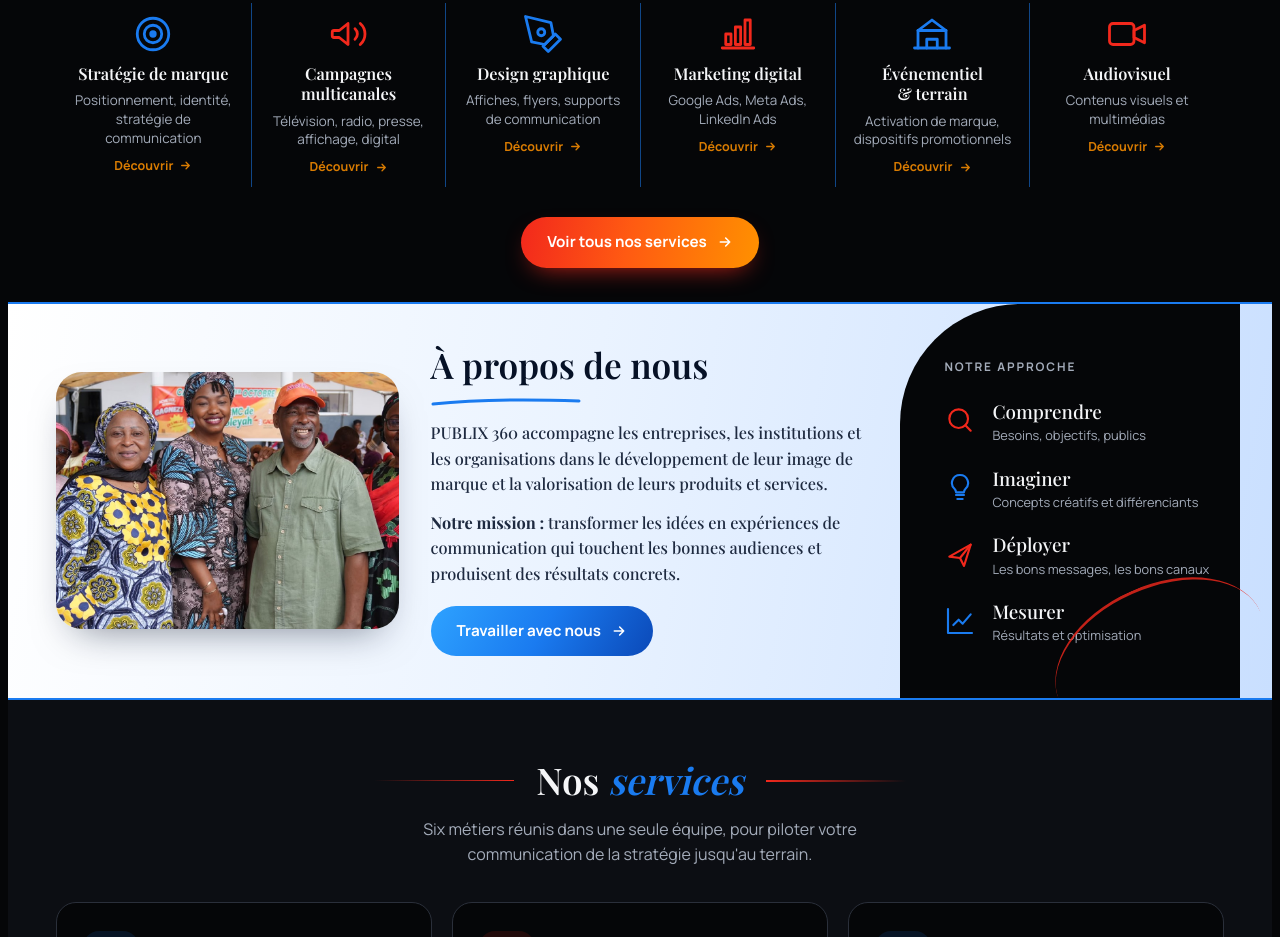
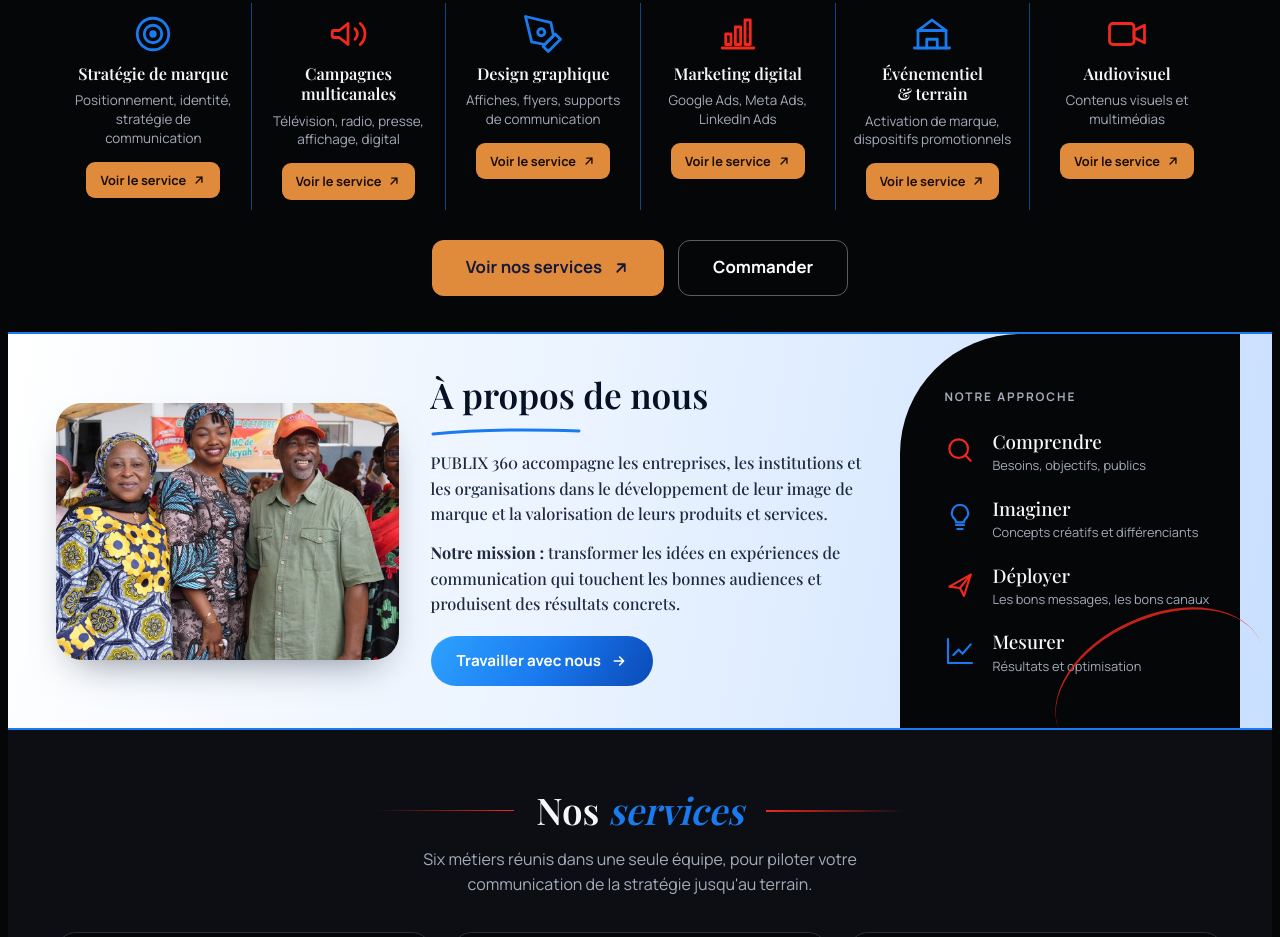
Before and after one commit to aissatoubalde-cell/publix, a plain HTML site: page index.html in a window 1280 px wide. Shown: the part 788-1725 px from the top of the page. Drawn offline with nearby package versions, Linux system fonts and the light colour scheme; a web font is replaced by a local one.

Commit message:
Boutons de la bande de services au style du modèle
Co-Authored-By: Claude Opus 5.5 <noreply@anthropic.com>

```diff
--- a/index.html
+++ b/index.html
@@ -162,14 +162,18 @@ svg.ic{width:20px;height:20px;flex:none}
 .svc-link{display:flex;flex-direction:column;align-items:center;gap:8px;width:100%;height:100%;text-decoration:none;color:inherit;padding:10px 6px;border-radius:14px;transition:background .25s,transform .25s}
 .services li{padding:0 8px}
 .svc-link svg{transition:transform .3s}
-.svc-more{display:inline-flex;align-items:center;gap:6px;font-size:.78rem;font-weight:700;color:var(--orange);opacity:0;transform:translateY(-4px);transition:all .25s}
-.svc-more svg{width:13px!important;height:13px!important;color:currentColor!important}
+.svc-more{margin-top:6px;display:inline-flex;align-items:center;gap:6px;font-size:.8rem;font-weight:700;color:#1A0E02;background:#E08A3C;padding:8px 14px;border-radius:9px;transition:background .2s,transform .2s}
+.svc-more svg{width:14px!important;height:14px!important;color:currentColor!important}
 .svc-link:hover,.svc-link:focus-visible{background:var(--ink-3);transform:translateY(-3px)}
 .svc-link:hover>svg,.svc-link:focus-visible>svg{transform:scale(1.12)}
-.svc-link:hover .svc-more,.svc-link:focus-visible .svc-more{opacity:1;transform:none}
-.svc-more{opacity:.85;transform:none}
-.svc-all{display:flex;justify-content:center;padding-bottom:34px}
-.svc-all .btn svg{color:currentColor;width:16px;height:16px}
+.svc-link:hover .svc-more,.svc-link:focus-visible .svc-more{background:var(--orange)}
+.svc-all{display:flex;flex-wrap:wrap;justify-content:center;gap:14px;padding-bottom:36px}
+.sq-btn{display:inline-flex;align-items:center;justify-content:center;gap:10px;min-height:56px;padding:0 34px;border-radius:12px;font-family:var(--f-body);font-weight:800;font-size:1.05rem;text-decoration:none;transition:background .2s,border-color .2s,transform .2s}
+.sq-btn svg{width:18px!important;height:18px!important;color:currentColor!important}
+.sq-fill{background:#E08A3C;color:#14193A}
+.sq-fill:hover{background:var(--orange);transform:translateY(-2px)}
+.sq-line{border:1.5px solid rgba(255,255,255,.35);color:#fff}
+.sq-line:hover{border-color:var(--blue);background:rgba(26,123,240,.12)}
 
 /* détail des services */
 .sdetail{padding-block:60px 70px;background:var(--ink-2);border-bottom:1px solid var(--line)}
@@ -454,14 +458,14 @@ textarea{min-height:110px;resize:vertical}
 <section class="services" aria-label="Aperçu de nos services">
   <div class="wrap">
     <ul>
-      <li><a class="svc-link" href="#svc-strategie"><svg viewBox="0 0 24 24" fill="none" stroke="currentColor" stroke-width="1.6" stroke-linecap="round" stroke-linejoin="round" aria-hidden="true"><circle cx="12" cy="12" r="9"/><circle cx="12" cy="12" r="5"/><circle cx="12" cy="12" r="1.3" fill="currentColor"/></svg><h3>Stratégie de marque</h3><p>Positionnement, identité, stratégie de communication</p><span class="svc-more">Découvrir <svg viewBox="0 0 24 24" fill="none" stroke="currentColor" stroke-width="2.4" stroke-linecap="round" stroke-linejoin="round" aria-hidden="true"><path d="M5 12h14M13 6l6 6-6 6"/></svg></span></a></li>
-      <li><a class="svc-link" href="#svc-campagnes"><svg viewBox="0 0 24 24" fill="none" stroke="currentColor" stroke-width="1.6" stroke-linecap="round" stroke-linejoin="round" aria-hidden="true"><path d="M3 11v2a1 1 0 0 0 1 1h3l5 4V6L7 10H4a1 1 0 0 0-1 1z"/><path d="M16 9a4 4 0 0 1 0 6M19 6a8 8 0 0 1 0 12"/></svg><h3>Campagnes multicanales</h3><p>Télévision, radio, presse, affichage, digital</p><span class="svc-more">Découvrir <svg viewBox="0 0 24 24" fill="none" stroke="currentColor" stroke-width="2.4" stroke-linecap="round" stroke-linejoin="round" aria-hidden="true"><path d="M5 12h14M13 6l6 6-6 6"/></svg></span></a></li>
-      <li><a class="svc-link" href="#svc-design"><svg viewBox="0 0 24 24" fill="none" stroke="currentColor" stroke-width="1.6" stroke-linecap="round" stroke-linejoin="round" aria-hidden="true"><path d="M12 19l7-7 3 3-7 7-3-3z"/><path d="M18 13l-1.5-7.5L2 2l3.5 14.5L13 18l5-5z"/><circle cx="11" cy="11" r="2"/></svg><h3>Design graphique</h3><p>Affiches, flyers, supports de communication</p><span class="svc-more">Découvrir <svg viewBox="0 0 24 24" fill="none" stroke="currentColor" stroke-width="2.4" stroke-linecap="round" stroke-linejoin="round" aria-hidden="true"><path d="M5 12h14M13 6l6 6-6 6"/></svg></span></a></li>
-      <li><a class="svc-link" href="#svc-digital"><svg viewBox="0 0 24 24" fill="none" stroke="currentColor" stroke-width="1.6" stroke-linecap="round" stroke-linejoin="round" aria-hidden="true"><path d="M3 20h18"/><rect x="5" y="12" width="3" height="6"/><rect x="10.5" y="8" width="3" height="10"/><rect x="16" y="4" width="3" height="14"/></svg><h3>Marketing digital</h3><p>Google Ads, Meta Ads, LinkedIn Ads</p><span class="svc-more">Découvrir <svg viewBox="0 0 24 24" fill="none" stroke="currentColor" stroke-width="2.4" stroke-linecap="round" stroke-linejoin="round" aria-hidden="true"><path d="M5 12h14M13 6l6 6-6 6"/></svg></span></a></li>
-      <li><a class="svc-link" href="#svc-evenementiel"><svg viewBox="0 0 24 24" fill="none" stroke="currentColor" stroke-width="1.6" stroke-linecap="round" stroke-linejoin="round" aria-hidden="true"><path d="M2 20h20"/><path d="M4 20V10l8-6 8 6v10"/><path d="M4 10h16"/><path d="M9 20v-5h6v5"/></svg><h3>Événementiel &amp; terrain</h3><p>Activation de marque, dispositifs promotionnels</p><span class="svc-more">Découvrir <svg viewBox="0 0 24 24" fill="none" stroke="currentColor" stroke-width="2.4" stroke-linecap="round" stroke-linejoin="round" aria-hidden="true"><path d="M5 12h14M13 6l6 6-6 6"/></svg></span></a></li>
-      <li><a class="svc-link" href="#svc-audiovisuel"><svg viewBox="0 0 24 24" fill="none" stroke="currentColor" stroke-width="1.6" stroke-linecap="round" stroke-linejoin="round" aria-hidden="true"><rect x="2" y="6" width="14" height="12" rx="2"/><path d="M16 10l6-3v10l-6-3z"/></svg><h3>Audiovisuel</h3><p>Contenus visuels et multimédias</p><span class="svc-more">Découvrir <svg viewBox="0 0 24 24" fill="none" stroke="currentColor" stroke-width="2.4" stroke-linecap="round" stroke-linejoin="round" aria-hidden="true"><path d="M5 12h14M13 6l6 6-6 6"/></svg></span></a></li>
+      <li><a class="svc-link" href="#svc-strategie"><svg viewBox="0 0 24 24" fill="none" stroke="currentColor" stroke-width="1.6" stroke-linecap="round" stroke-linejoin="round" aria-hidden="true"><circle cx="12" cy="12" r="9"/><circle cx="12" cy="12" r="5"/><circle cx="12" cy="12" r="1.3" fill="currentColor"/></svg><h3>Stratégie de marque</h3><p>Positionnement, identité, stratégie de communication</p><span class="svc-more">Voir le service <svg viewBox="0 0 24 24" fill="none" stroke="currentColor" stroke-width="2.4" stroke-linecap="round" stroke-linejoin="round" aria-hidden="true"><path d="M7 17L17 7M8 7h9v9"/></svg></span></a></li>
+      <li><a class="svc-link" href="#svc-campagnes"><svg viewBox="0 0 24 24" fill="none" stroke="currentColor" stroke-width="1.6" stroke-linecap="round" stroke-linejoin="round" aria-hidden="true"><path d="M3 11v2a1 1 0 0 0 1 1h3l5 4V6L7 10H4a1 1 0 0 0-1 1z"/><path d="M16 9a4 4 0 0 1 0 6M19 6a8 8 0 0 1 0 12"/></svg><h3>Campagnes multicanales</h3><p>Télévision, radio, presse, affichage, digital</p><span class="svc-more">Voir le service <svg viewBox="0 0 24 24" fill="none" stroke="currentColor" stroke-width="2.4" stroke-linecap="round" stroke-linejoin="round" aria-hidden="true"><path d="M7 17L17 7M8 7h9v9"/></svg></span></a></li>
+      <li><a class="svc-link" href="#svc-design"><svg viewBox="0 0 24 24" fill="none" stroke="currentColor" stroke-width="1.6" stroke-linecap="round" stroke-linejoin="round" aria-hidden="true"><path d="M12 19l7-7 3 3-7 7-3-3z"/><path d="M18 13l-1.5-7.5L2 2l3.5 14.5L13 18l5-5z"/><circle cx="11" cy="11" r="2"/></svg><h3>Design graphique</h3><p>Affiches, flyers, supports de communication</p><span class="svc-more">Voir le service <svg viewBox="0 0 24 24" fill="none" stroke="currentColor" stroke-width="2.4" stroke-linecap="round" stroke-linejoin="round" aria-hidden="true"><path d="M7 17L17 7M8 7h9v9"/></svg></span></a></li>
+      <li><a class="svc-link" href="#svc-digital"><svg viewBox="0 0 24 24" fill="none" stroke="currentColor" stroke-width="1.6" stroke-linecap="round" stroke-linejoin="round" aria-hidden="true"><path d="M3 20h18"/><rect x="5" y="12" width="3" height="6"/><rect x="10.5" y="8" width="3" height="10"/><rect x="16" y="4" width="3" height="14"/></svg><h3>Marketing digital</h3><p>Google Ads, Meta Ads, LinkedIn Ads</p><span class="svc-more">Voir le service <svg viewBox="0 0 24 24" fill="none" stroke="currentColor" stroke-width="2.4" stroke-linecap="round" stroke-linejoin="round" aria-hidden="true"><path d="M7 17L17 7M8 7h9v9"/></svg></span></a></li>
+      <li><a class="svc-link" href="#svc-evenementiel"><svg viewBox="0 0 24 24" fill="none" stroke="currentColor" stroke-width="1.6" stroke-linecap="round" stroke-linejoin="round" aria-hidden="true"><path d="M2 20h20"/><path d="M4 20V10l8-6 8 6v10"/><path d="M4 10h16"/><path d="M9 20v-5h6v5"/></svg><h3>Événementiel &amp; terrain</h3><p>Activation de marque, dispositifs promotionnels</p><span class="svc-more">Voir le service <svg viewBox="0 0 24 24" fill="none" stroke="currentColor" stroke-width="2.4" stroke-linecap="round" stroke-linejoin="round" aria-hidden="true"><path d="M7 17L17 7M8 7h9v9"/></svg></span></a></li>
+      <li><a class="svc-link" href="#svc-audiovisuel"><svg viewBox="0 0 24 24" fill="none" stroke="currentColor" stroke-width="1.6" stroke-linecap="round" stroke-linejoin="round" aria-hidden="true"><rect x="2" y="6" width="14" height="12" rx="2"/><path d="M16 10l6-3v10l-6-3z"/></svg><h3>Audiovisuel</h3><p>Contenus visuels et multimédias</p><span class="svc-more">Voir le service <svg viewBox="0 0 24 24" fill="none" stroke="currentColor" stroke-width="2.4" stroke-linecap="round" stroke-linejoin="round" aria-hidden="true"><path d="M7 17L17 7M8 7h9v9"/></svg></span></a></li>
     </ul>
-    <div class="svc-all"><a class="btn btn-hot" href="#services">Voir tous nos services <svg viewBox="0 0 24 24" fill="none" stroke="currentColor" stroke-width="2.4" stroke-linecap="round" stroke-linejoin="round" aria-hidden="true"><path d="M5 12h14M13 6l6 6-6 6"/></svg></a></div>
+    <div class="svc-all"><a class="sq-btn sq-fill" href="#services">Voir nos services <svg viewBox="0 0 24 24" fill="none" stroke="currentColor" stroke-width="2.4" stroke-linecap="round" stroke-linejoin="round" aria-hidden="true"><path d="M7 17L17 7M8 7h9v9"/></svg></a><a class="sq-btn sq-line" href="#contact">Commander</a></div>
   </div>
 </section>
 
```
